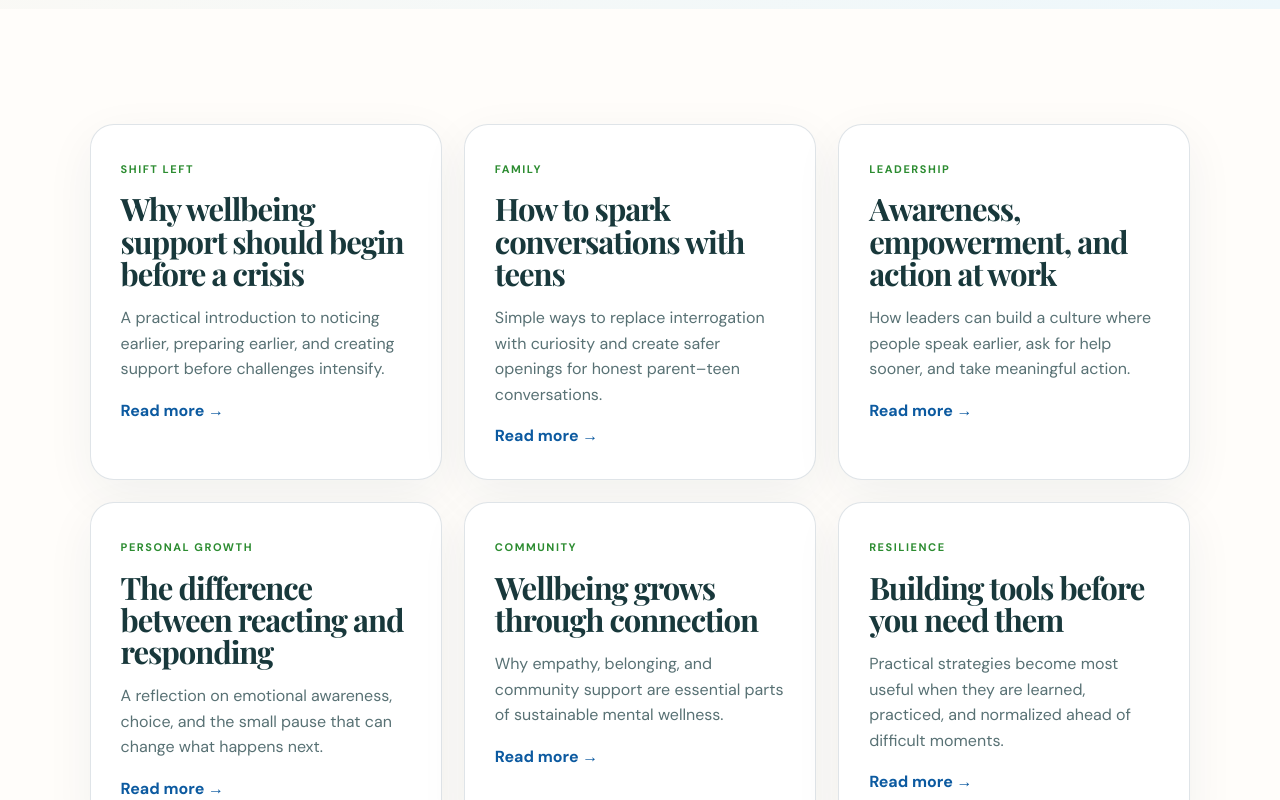
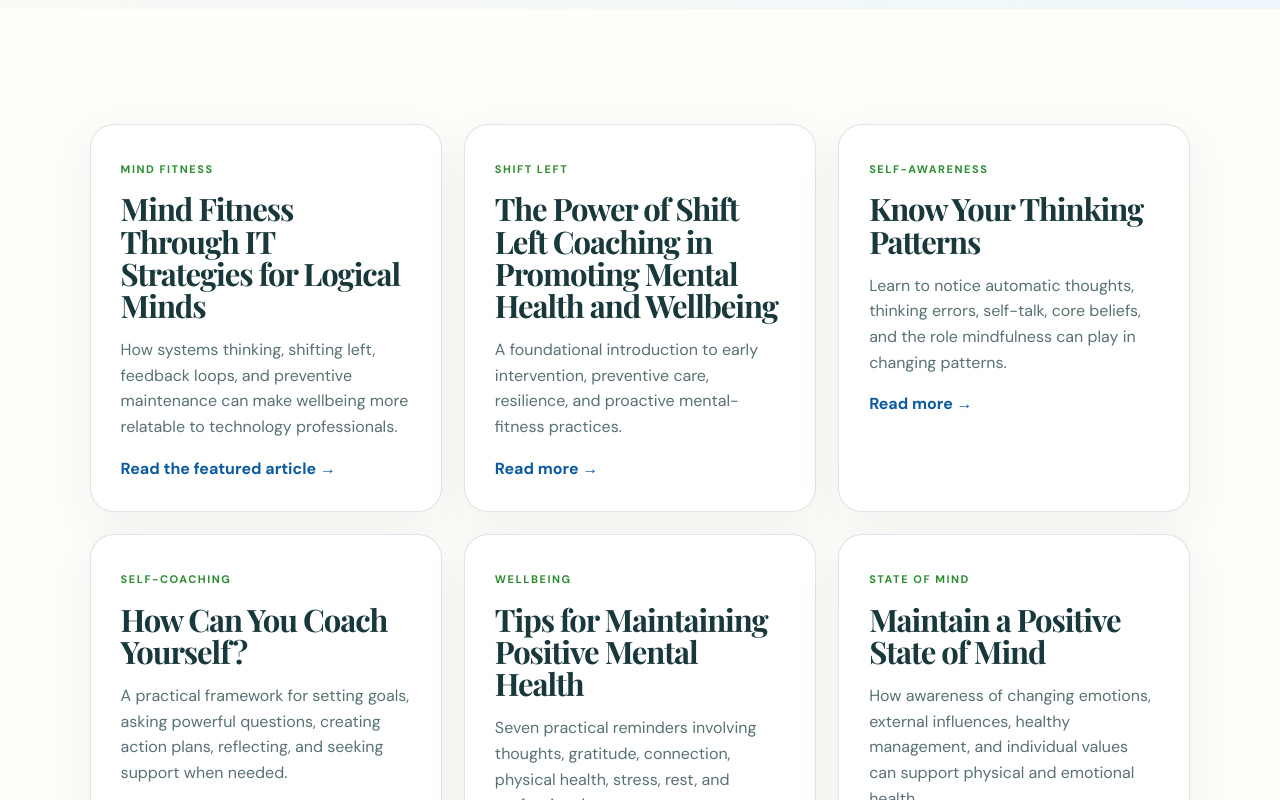
Before and after one commit to seattledesitv/shiftleftcc, a Next.js app: page /blog in a window 1280 px wide. Shown: the part 640-1440 px from the top of the page. Built offline with nearby package versions, Linux system fonts and the light colour scheme; a web font is replaced by a local one.

Commit message:
Turn blog into Shift Left Journal

```diff
--- a/app/blog/page.tsx
+++ b/app/blog/page.tsx
@@ -1,17 +1,17 @@
 import Link from "next/link";
 
 const posts = [
-  { tag: "SHIFT LEFT", title: "Why wellbeing support should begin before a crisis", excerpt: "A practical introduction to noticing earlier, preparing earlier, and creating support before challenges intensify." },
-  { tag: "FAMILY", title: "How to spark conversations with teens", excerpt: "Simple ways to replace interrogation with curiosity and create safer openings for honest parent–teen conversations." },
-  { tag: "LEADERSHIP", title: "Awareness, empowerment, and action at work", excerpt: "How leaders can build a culture where people speak earlier, ask for help sooner, and take meaningful action." },
-  { tag: "PERSONAL GROWTH", title: "The difference between reacting and responding", excerpt: "A reflection on emotional awareness, choice, and the small pause that can change what happens next." },
-  { tag: "COMMUNITY", title: "Wellbeing grows through connection", excerpt: "Why empathy, belonging, and community support are essential parts of sustainable mental wellness." },
-  { tag: "RESILIENCE", title: "Building tools before you need them", excerpt: "Practical strategies become most useful when they are learned, practiced, and normalized ahead of difficult moments." },
+  { tag: "MIND FITNESS", title: "Mind Fitness Through IT Strategies for Logical Minds", excerpt: "How systems thinking, shifting left, feedback loops, and preventive maintenance can make wellbeing more relatable to technology professionals.", href: "/journal/mind-fitness-through-it-strategies", featured: true },
+  { tag: "SHIFT LEFT", title: "The Power of Shift Left Coaching in Promoting Mental Health and Wellbeing", excerpt: "A foundational introduction to early intervention, preventive care, resilience, and proactive mental-fitness practices.", href: "/why-shift-left" },
+  { tag: "SELF-AWARENESS", title: "Know Your Thinking Patterns", excerpt: "Learn to notice automatic thoughts, thinking errors, self-talk, core beliefs, and the role mindfulness can play in changing patterns.", href: "mailto:info@shiftleftcc.com?subject=Know Your Thinking Patterns article" },
+  { tag: "SELF-COACHING", title: "How Can You Coach Yourself?", excerpt: "A practical framework for setting goals, asking powerful questions, creating action plans, reflecting, and seeking support when needed.", href: "mailto:info@shiftleftcc.com?subject=Self Coaching article" },
+  { tag: "WELLBEING", title: "Tips for Maintaining Positive Mental Health", excerpt: "Seven practical reminders involving thoughts, gratitude, connection, physical health, stress, rest, and professional support.", href: "mailto:info@shiftleftcc.com?subject=Positive Mental Health article" },
+  { tag: "STATE OF MIND", title: "Maintain a Positive State of Mind", excerpt: "How awareness of changing emotions, external influences, healthy management, and individual values can support physical and emotional health.", href: "mailto:info@shiftleftcc.com?subject=State of Mind article" },
 ];
 
 export default function BlogPage() {
   return <main>
-    <section className="pageHero"><p className="eyebrow">SHIFT LEFT INSIGHTS</p><h1>Ideas that move awareness into action.</h1><p className="lead">Perspectives on wellbeing, family conversations, leadership, resilience, community, and proactive support.</p></section>
-    <section className="contentPage"><div className="contentGrid">{posts.map(post => <article className="contentCard" key={post.title}><span className="tag">{post.tag}</span><h2>{post.title}</h2><p>{post.excerpt}</p><Link href="mailto:info@shiftleftcc.com?subject=Blog topic inquiry">Read more →</Link></article>)}</div></section>
+    <section className="pageHero"><p className="eyebrow">THE SHIFT LEFT JOURNAL</p><h1>Ideas for logical minds and human lives.</h1><p className="lead">Practical perspectives on proactive wellbeing, technology, leadership, resilience, self-awareness, family, and community.</p></section>
+    <section className="contentPage"><div className="contentGrid">{posts.map(post => <article className={`contentCard ${post.featured ? "featuredArticle" : ""}`} key={post.title}><span className="tag">{post.tag}</span><h2>{post.title}</h2><p>{post.excerpt}</p><Link href={post.href}>{post.featured ? "Read the featured article" : "Read more"} →</Link></article>)}</div></section>
   </main>;
 }
```
